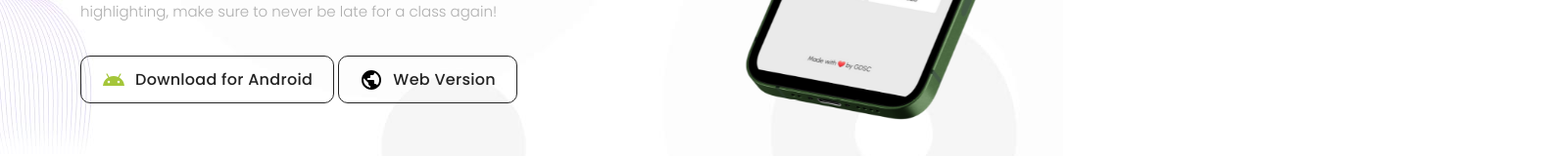
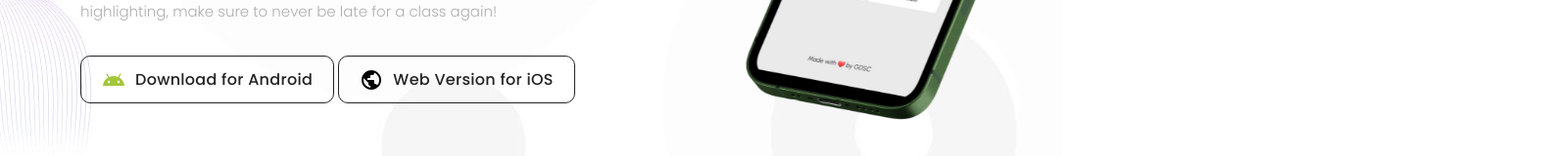
Before and after one commit to AppDev-GDSC-MPSTME/MPSTME_OnTrack, a plain HTML site: page index.html in a window 1280 px wide. Shown: the part 510-670 px from the top of the page at 98% size, 1586 px wide, since content can reach past the window. Drawn offline with Linux system fonts and the light colour scheme.

Commit message:
Update index.html

```diff
--- a/index.html
+++ b/index.html
@@ -101,7 +101,7 @@
                           <tr>
                             <td><img src="assets/images/web.svg" style="display: inline; height: 1.5em;"></td>
                             <td>
-                              <div style="padding-left: 0.5em;">Web Version</div>
+                              <div style="padding-left: 0.5em;">Web Version for iOS</div>
                             </td>
                           </tr>
                         </table>
```
